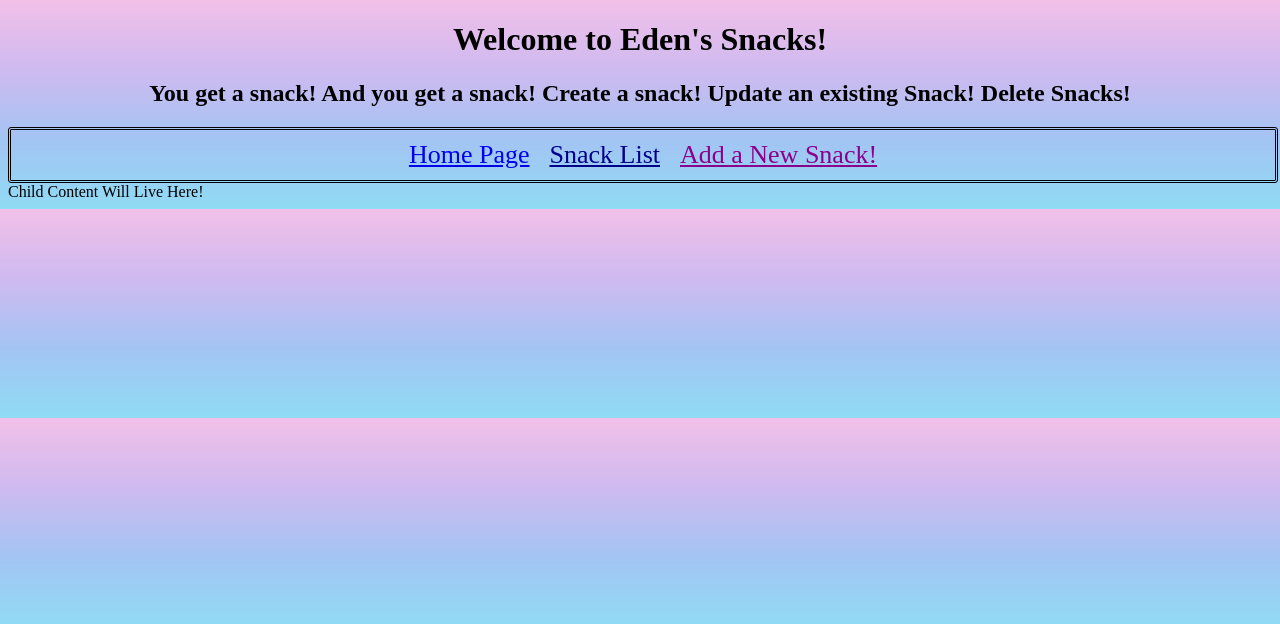
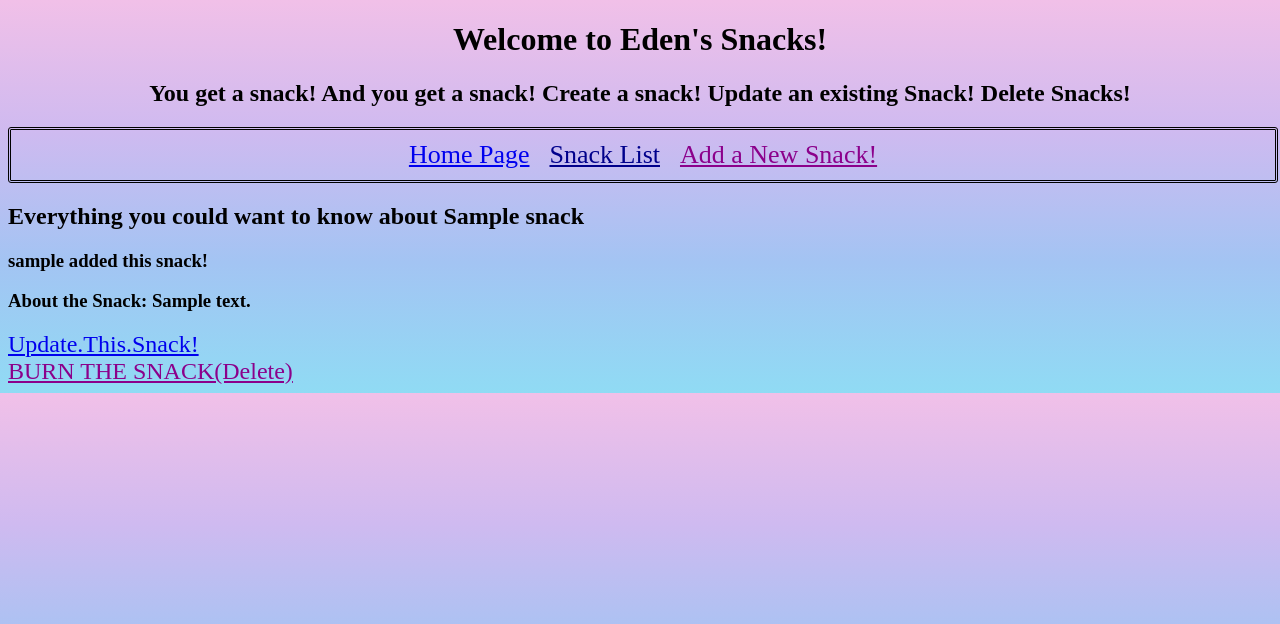
Before and after one commit to eden-brekke/snacks-crud, a Django app: page /1/ in a window 1280 px wide. Shown: the top 624 px of the page. Run offline with Django 4.2, Linux system fonts and the light colour scheme; tables that the repository leaves empty hold one stand-in row (values such as "Sample post").

Commit message:
added detail contents and fluff styling

```diff
--- a/templates/snack_detail.html
+++ b/templates/snack_detail.html
@@ -1 +1,10 @@
 {% extends 'base.html' %}
+
+{%block content%}
+<h2> Everything you could want to know about {{ snack.title }} </h2>
+<h3> {{ snack.purchaser }} added this snack! </h3>
+<h3> About the Snack: {{ snack.description }} </h3>
+<a style="font-size:24px; color:darkpurple" href="{% url 'snack_update' snack.pk %}">Update.This.Snack!</a> <br>
+<a style="font-size:24px; color:darkmagenta" href="{% url 'snack_delete' snack.pk %}">BURN THE SNACK(Delete)</a>
+
+{%endblock%}
```
